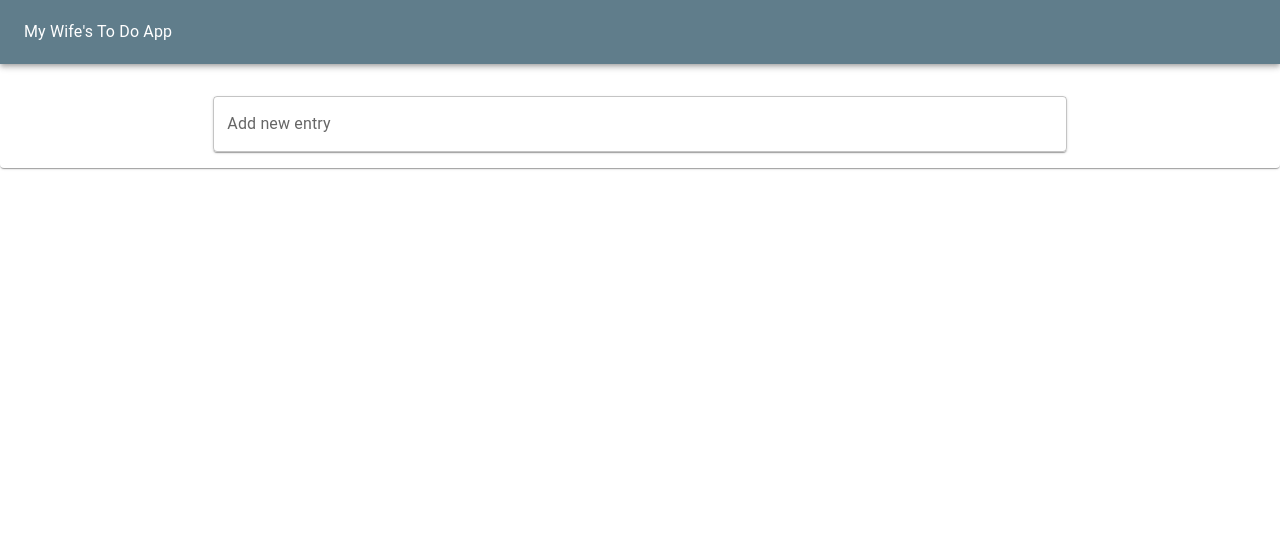
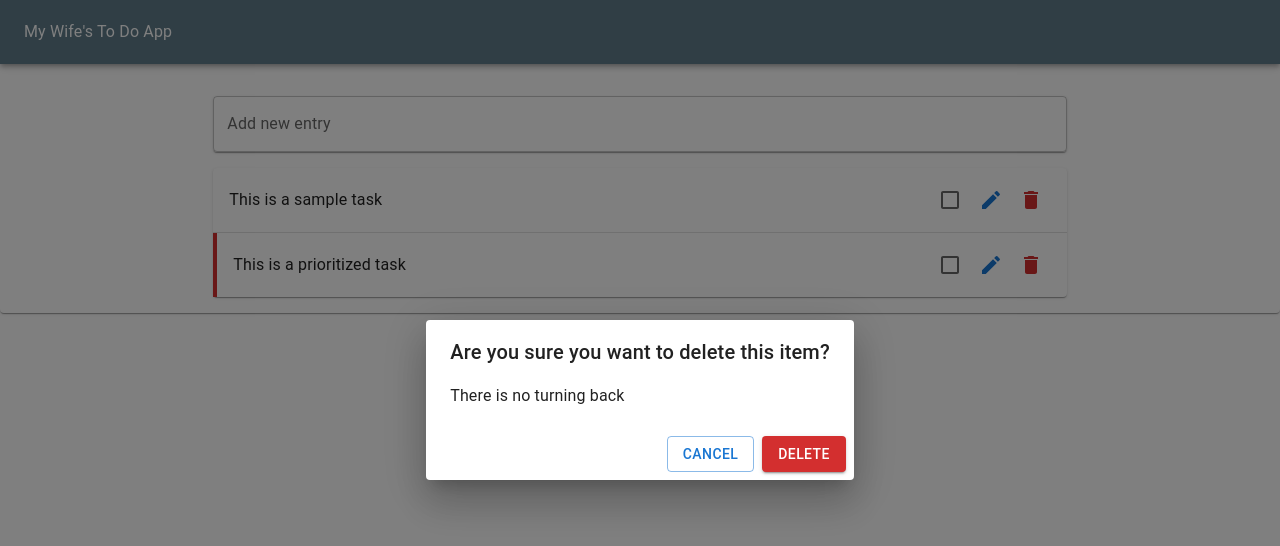
Before and after one commit to thiteixeira/my-wifes-todo, a React (Create React App) app: page / in a window 1280 px wide. Both pictures are taken after a click on the button 1030 px from the left and 208 px from the top of the page. Shown: the top 546 px of the page. Built offline with nearby package versions, Linux system fonts and the light colour scheme.

Commit message:
organize item icons and add confirmation dialog

```diff
--- a/src/TodoApp.tsx
+++ b/src/TodoApp.tsx
@@ -27,8 +27,8 @@ function TodoApp() {
           </Toolbar>
         </AppBar>
       </ThemeProvider>
-      <Grid container justifyContent="center" style={{ marginTop: "1rem" }}>
-        <Grid item xs={11} sm={10} md={9} lg={8}>
+      <Grid container justifyContent="center">
+        <Grid item xs={11} sm={10} md={9} lg={8} style={{ margin: "1rem 0" }}>
           <TodosProvider>
             <TodoForm />
             <TodoList />
--- /dev/null
+++ b/src/components/ConfirmationDialog.tsx
@@ -0,0 +1,51 @@
+import Button from "@mui/material/Button";
+import Dialog from "@mui/material/Dialog";
+import DialogTitle from "@mui/material/DialogTitle";
+import DialogContent from "@mui/material/DialogContent";
+import DialogActions from "@mui/material/DialogActions";
+
+interface IDialogProps {
+  children: JSX.Element | string;
+  isOpen: boolean;
+  setOpen: (isOpen: boolean) => void;
+  onConfirm: () => void;
+  title: string;
+}
+
+export const ConfirmDialog = ({
+  children,
+  isOpen,
+  setOpen,
+  onConfirm,
+  title,
+}: IDialogProps): JSX.Element => {
+  return (
+    <Dialog
+      open={isOpen}
+      onClose={() => setOpen(false)}
+      aria-labelledby="confirm-dialog"
+    >
+      <DialogTitle id="confirm-dialog">{title}</DialogTitle>
+      <DialogContent>{children}</DialogContent>
+      <DialogActions>
+        <Button
+          variant="outlined"
+          onClick={() => setOpen(false)}
+          // color="secondary"
+        >
+          Cancel
+        </Button>
+        <Button
+          variant="contained"
+          onClick={() => {
+            setOpen(false);
+            onConfirm();
+          }}
+          color="error"
+        >
+          Delete
+        </Button>
+      </DialogActions>
+    </Dialog>
+  );
+};
--- a/src/components/Todo.tsx
+++ b/src/components/Todo.tsx
@@ -1,12 +1,14 @@
-import React, { useContext } from "react";
+import React, { useContext, useState } from "react";
 import ListItem from "@mui/material/ListItem";
 import ListItemText from "@mui/material/ListItemText";
 import ListItemSecondaryAction from "@mui/material/ListItemSecondaryAction";
 import Checkbox from "@mui/material/Checkbox";
 import IconButton from "@mui/material/IconButton";
+import Typography from "@mui/material/Typography";
 import Delete from "@mui/icons-material/Delete";
 import Edit from "@mui/icons-material/Edit";
 import { EditTodoForm } from "./EditTodoForm";
+import { ConfirmDialog } from "./ConfirmationDialog";
 import { TodosContext } from "../context/TodosContext";
 import { useToggle } from "../hooks/useToggleState";
 
@@ -20,9 +22,15 @@ export const Todo = ({
 }: ITodo): JSX.Element => {
   const { dispatch } = useContext(TodosContext);
   const [isEditing, toggleEditing] = useToggle(false);
+  const [isOpen, setIsOpen] = useState(false);
 
   return (
-    <ListItem style={{ height: "4rem" }}>
+    <ListItem
+      style={{
+        minHeight: "4rem",
+        borderLeft: isPriority ? "4px solid #d32f2f" : "none",
+      }}
+    >
       {isEditing ? (
         <EditTodoForm
           id={id}
@@ -31,17 +39,17 @@ export const Todo = ({
         />
       ) : (
         <React.Fragment>
-          <Checkbox
-            tabIndex={-1}
-            checked={isCompleted}
-            onClick={() => dispatch({ type: "TOGGLE", payload: { id: id } })}
-          />
           <ListItemText
             style={{ textDecoration: isCompleted ? "line-through" : "none" }}
           >
             {description}
           </ListItemText>
           <ListItemSecondaryAction>
+            <Checkbox
+              tabIndex={-1}
+              checked={isCompleted}
+              onClick={() => dispatch({ type: "TOGGLE", payload: { id: id } })}
+            />
             <IconButton
               color="primary"
               aria-label="Edit"
@@ -52,10 +60,22 @@ export const Todo = ({
             <IconButton
               color="error"
               aria-label="Delete"
-              onClick={() => dispatch({ type: "REMOVE", payload: { id: id } })}
+              onClick={() => {
+                setIsOpen(true);
+              }}
             >
               <Delete />
             </IconButton>
+            <ConfirmDialog
+              title={"Are you sure you want to delete this item?"}
+              isOpen={isOpen}
+              setOpen={setIsOpen}
+              onConfirm={() => {
+                dispatch({ type: "REMOVE", payload: { id: id } });
+              }}
+            >
+              <Typography>There is no turning back</Typography>
+            </ConfirmDialog>
           </ListItemSecondaryAction>
         </React.Fragment>
       )}
--- a/src/components/TodoList.tsx
+++ b/src/components/TodoList.tsx
@@ -10,7 +10,7 @@ export const TodoList = () => {
 
   return state.length ? (
     <Paper>
-      <List>
+      <List style={{ padding: "0" }}>
         {state.map((todo, i) => (
           <React.Fragment key={i}>
             <Todo {...todo} key={todo.id} />
--- a/src/context/TodosContext.tsx
+++ b/src/context/TodosContext.tsx
@@ -19,6 +19,14 @@ const defaultTodos = [
     isPriority: false,
     isCompleted: false,
   },
+  {
+    id: uuidv4(),
+    date: new Date(),
+    type: TodoType.Task,
+    description: "This is a prioritized task",
+    isPriority: true,
+    isCompleted: false,
+  },
 ];
 
 export const TodosContext = createContext<{
```
